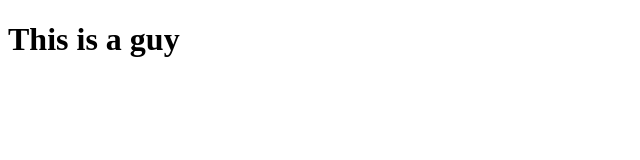
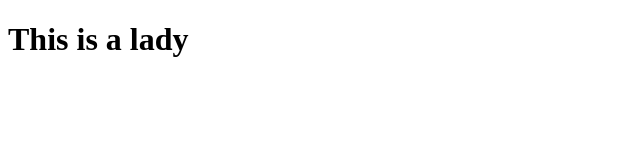
Before and after one commit to ElueDavid/eyoma, a plain HTML site: page index.html in a window 1280 px wide. Shown: the full height of the page, 0-640 px from the left. Drawn offline with Linux system fonts and the light colour scheme.

Commit message:
Add files via upload

```diff
--- a/index.html
+++ b/index.html
@@ -7,7 +7,7 @@
 </head>
 <body>
     <h1>
-        This is a guy
+        This is a lady
     </h1>
 </body>
 </html>
```
